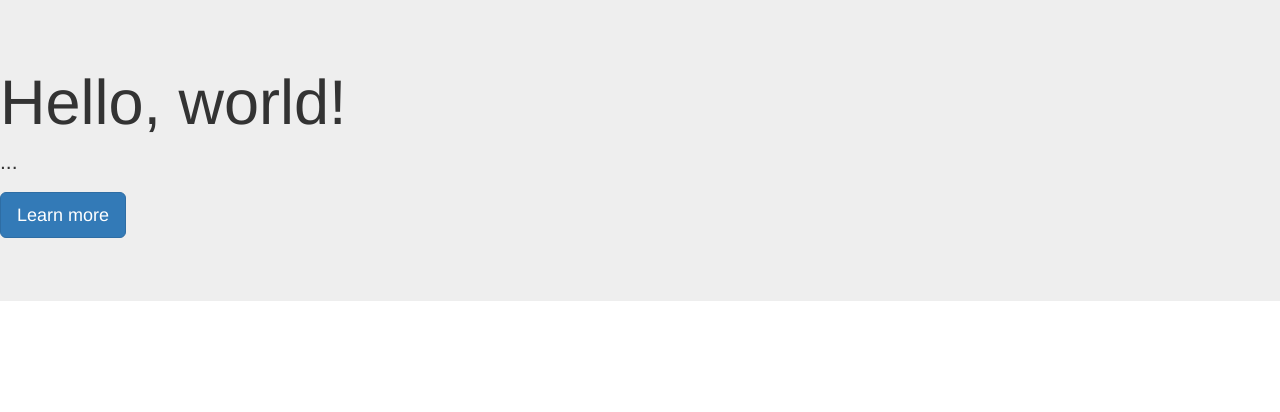
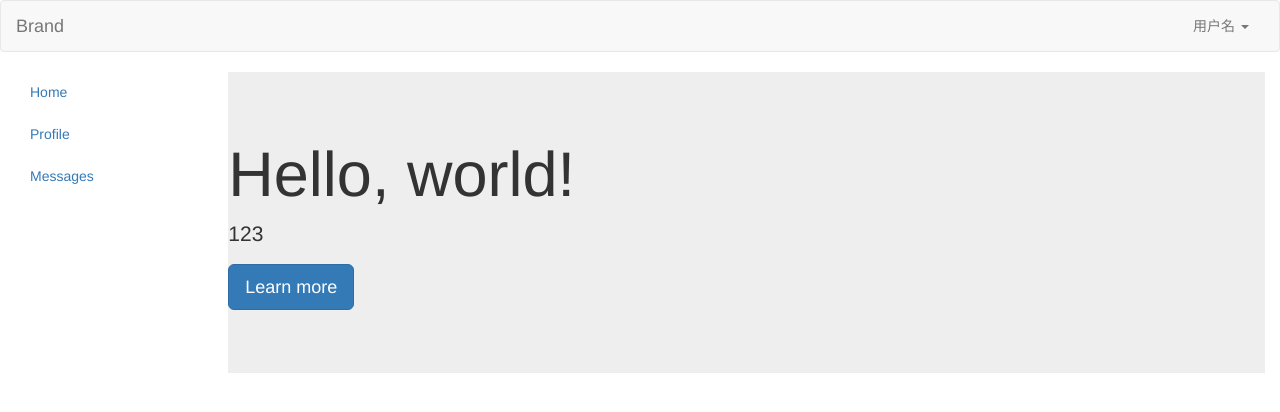
Before and after one commit to wutianshu/video, a Django app: template templates/dashboard/base.html in a window 1280 px wide. Shown: the top 412 px of the page. Run offline with Django 3.2, Linux system fonts and the light colour scheme; the template is opened without the code that fills it, so the values that code supplies are empty; some libraries are stand-ins or nearby versions.

Commit message:
设置初始化文件

```diff
--- a/app/dashboard/urls.py
+++ b/app/dashboard/urls.py
@@ -1,7 +1,9 @@
 from django.urls import path
-from app.dashboard.views.base import Base
+from app.dashboard.views.base import Index, Admin
+from app.dashboard.views.extends import Extends
 
 urlpatterns = [
-    path('base', Base.as_view(), name='base'),
+    path('', Index.as_view(), name='index'),
+    path('admin', Admin.as_view(), name='admin'),
 
 ]
--- /dev/null
+++ b/static/dashboard/css/base.css
@@ -0,0 +1,9 @@
+#side-meu{
+    height: 100%;
+    width: 12%;
+}
+
+#main-area{
+    height: 100%;
+    width: 88%;
+}
--- a/templates/dashboard/base.html
+++ b/templates/dashboard/base.html
@@ -3,19 +3,66 @@
 <html lang="en">
 <head>
     <meta charset="UTF-8">
-    <title>dashboard</title>
+    <title>
+        {% block title %}
+            dashboard_base
+        {% endblock %}
+    </title>
     <script src="{% static 'dashboard/js/jquery.js' %}"></script>
     <script src="{% static 'dashboard/js/bootstrap.min.js' %}"
-            integrity="sha384-Tc5IQib027qvyjSMfHjOMaLkfuWVxZxUPnCJA7l2mCWNIpG9mGCD8wGNIcPD7Txa" crossorigin="anonymous"></script>
+            integrity="sha384-Tc5IQib027qvyjSMfHjOMaLkfuWVxZxUPnCJA7l2mCWNIpG9mGCD8wGNIcPD7Txa"
+            crossorigin="anonymous"></script>
     <link rel="stylesheet" href="{% static 'dashboard/css/bootstrap.min.css' %}"
           integrity="sha384-BVYiiSIFeK1dGmJRAkycuHAHRg32OmUcww7on3RYdg4Va+PmSTsz/K68vbdEjh4u" crossorigin="anonymous">
-
+    <link rel="stylesheet" href="{% static 'dashboard/css/base.css' %}">
 </head>
 <body>
-<div class="jumbotron">
-  <h1>Hello, world!</h1>
-  <p>...</p>
-  <p><a class="btn btn-primary btn-lg" href="#" role="button">Learn more</a></p>
+<nav class="navbar navbar-default">
+    <div class="container-fluid">
+        <div class="navbar-header">
+            <button type="button" class="navbar-toggle collapsed" data-toggle="collapse"
+                    data-target="#bs-example-navbar-collapse-1" aria-expanded="false">
+            </button>
+            <a class="navbar-brand" href="#">Brand</a>
+        </div>
+        <div class="collapse navbar-collapse" id="bs-example-navbar-collapse-1">
+            <ul class="nav navbar-nav navbar-right">
+                <li class="dropdown">
+                    <a href="#" class="dropdown-toggle" data-toggle="dropdown" role="button" aria-haspopup="true"
+                       aria-expanded="false">用户名 <span class="caret"></span></a>
+                    <ul class="dropdown-menu">
+                        <li><a href="#">Action</a></li>
+                        <li><a href="#">Another action</a></li>
+                        <li><a href="#">Something else here</a></li>
+                        <li role="separator" class="divider"></li>
+                        <li><a href="#">登出</a></li>
+                    </ul>
+                </li>
+            </ul>
+        </div>
+    </div>
+</nav>
+
+<div class="col-xs-2 col-sm-2 col-md-2">
+    {% block menu %}
+        <ul class="nav nav-pills nav-stacked">
+            <li role="presentation"><a href="#">Home</a></li>
+            <li role="presentation"><a href="#">Profile</a></li>
+            <li role="presentation"><a href="#">Messages</a></li>
+        </ul>
+    {% endblock %}
+
 </div>
+<div class="col-xs-10 col-sm-10 col-md-10">
+    {% block main %}
+        <div class="jumbotron">
+            <h1>Hello, world!</h1>
+            <p>123</p>
+            <p><a class="btn btn-primary btn-lg" href="#" role="button">Learn more</a></p>
+        </div>
+    {% endblock %}
+</div>
+
+
 </body>
 </html>
```
Also changed, not shown: app/dashboard/views/base.py (+9 -2 lines), app/dashboard/views/extends.py (added, +7 -0 lines), templates/dashboard/admin.html (added, +22 -0 lines), templates/dashboard/index.html (added, +22 -0 lines).
